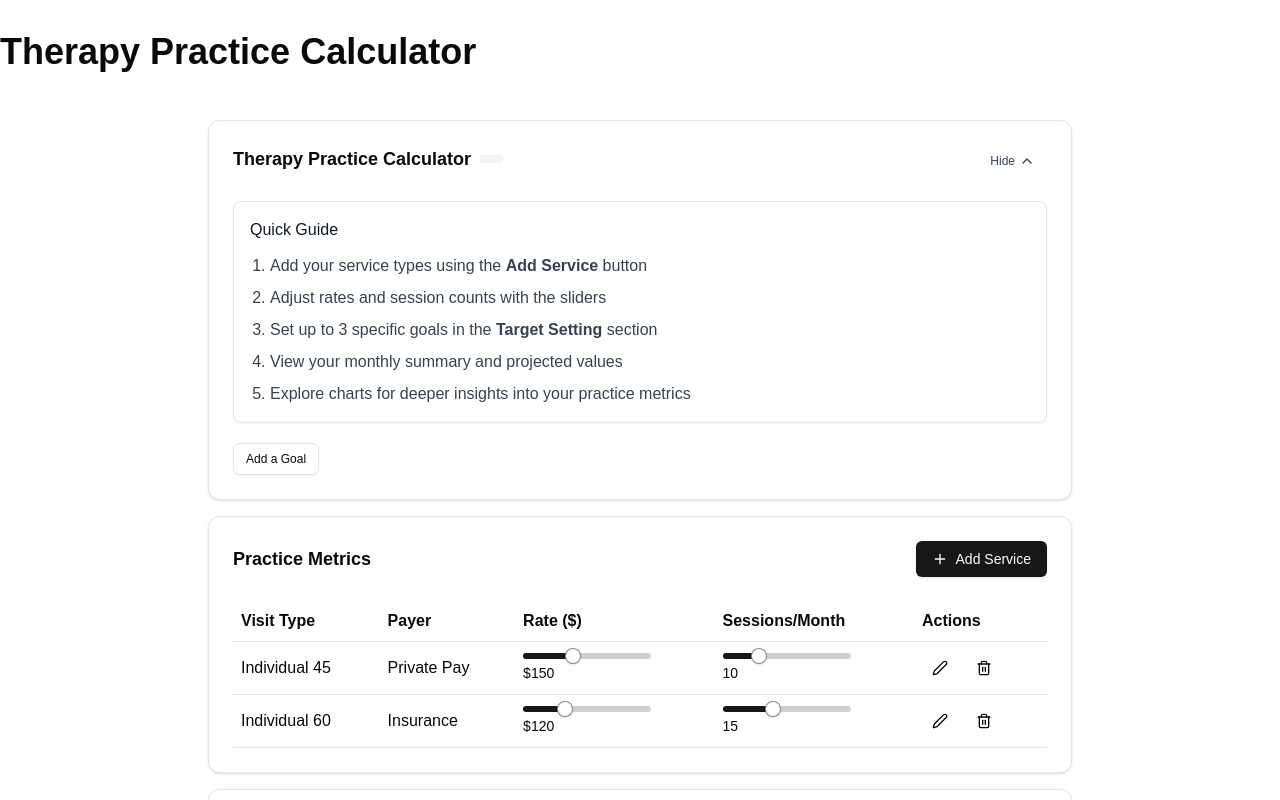
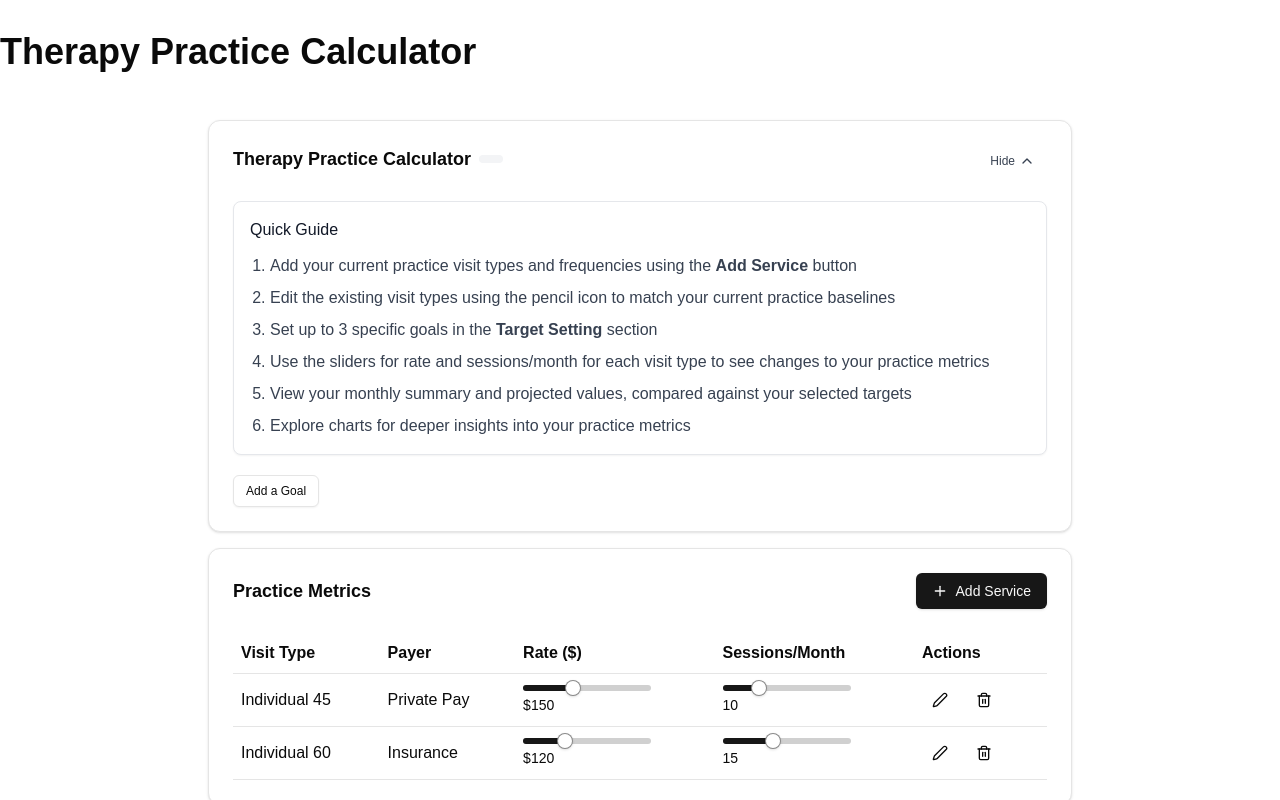
Before and after one commit to jonathanmeneses/sessions-scenario-planner, a Next.js app: page / in a window 1280 px wide. Both pictures are taken after a click on the button "Get Started". Shown: the top 800 px of the page. Built offline with nearby package versions, Linux system fonts and the light colour scheme.

Commit message:
Update Instructions

```diff
--- a/src/components/TherapyCalculator.tsx
+++ b/src/components/TherapyCalculator.tsx
@@ -505,10 +505,11 @@ const TherapyCalculator = () => {
                                     <div className="bg-white p-4 rounded-lg shadow-sm border border-gray-200">
                                         <h3 className="font-medium text-gray-900 mb-3">Quick Guide</h3>
                                         <ol className="space-y-2 text-gray-700 list-decimal pl-5">
-                                            <li>Add your service types using the <strong>Add Service</strong> button</li>
-                                            <li>Adjust rates and session counts with the sliders</li>
+                                            <li>Add your current practice visit types and frequencies using the <strong>Add Service</strong> button</li>
+                                            <li>Edit the existing visit types using the pencil icon to match your current practice baselines</li>
                                             <li>Set up to 3 specific goals in the <strong>Target Setting</strong> section</li>
-                                            <li>View your monthly summary and projected values</li>
+                                            <li>Use the sliders for rate and sessions/month for each visit type to see changes to your practice metrics</li>
+                                            <li>View your monthly summary and projected values, compared against your selected targets</li>
                                             <li>Explore charts for deeper insights into your practice metrics</li>
                                         </ol>
                                     </div>
```
